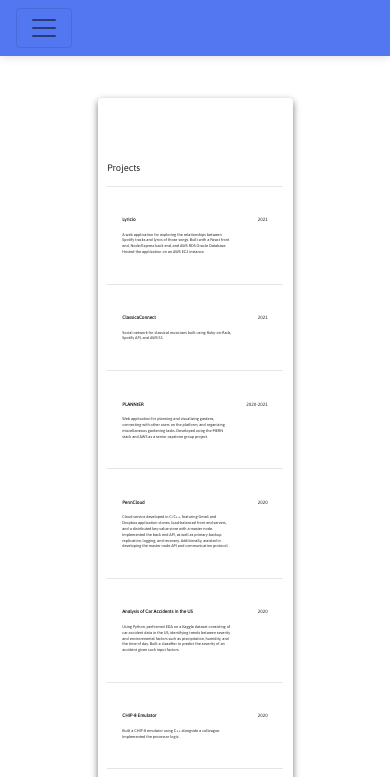
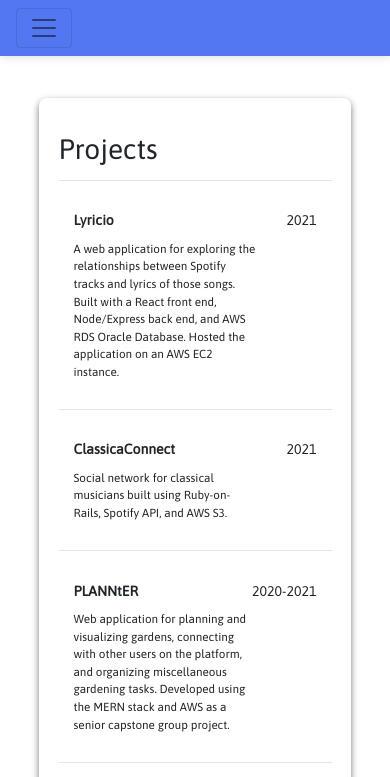
Before and after one commit to jonatlee/jonatlee.github.io, a React app: page /#/projects in a window 390 px wide. Shown: the top 777 px of the page. Built offline with nearby package versions, Linux system fonts and the light colour scheme.

Commit message:
more changes

```diff
--- a/src/components/pages/styles/projects.css
+++ b/src/components/pages/styles/projects.css
@@ -1,12 +1,12 @@
 .projects-header {
-    margin-top: 5vh;
+    margin-top: 2vh;
     font-size: 2.4vw;
 }
 
 .projects-container {
     background-color: #FFFFFF;
     box-shadow: 0 3px 7px #777;
-    max-width: 50vw;
+    width: 50vw;
     border-radius: 1vw;
     padding-left: 2.5vw;
     padding-right: 2.5vw;
@@ -45,6 +45,81 @@
 }
 
 .project-button {
+    font-size: 1.0vw;
     background-color: #5277f1;
     border-color: #3277F1;
 }
+
+@media only screen and (max-width: 1024px) {
+    .projects-container {
+        width: 70vw;
+    }
+    .projects-header {
+        font-size: 4.8vw;
+    }
+    .project-title {
+        font-size: 2.4vw;
+        font-weight: bold;
+    }
+
+    .project-year {
+        font-size: 2.4vw;
+    }
+    .project-description {
+        font-size: 2.0vw;
+    }
+
+    .project-button {
+        font-size: 2.0vw;
+    }
+}
+
+@media only screen and (max-width: 575px) {
+    .projects-container {
+        width: 80vw;
+        padding-left: 5vw;
+        padding-right: 5vw;
+        border-radius: 2vw;
+    }
+    .projects-header {
+        font-size: 7.2vw;
+        margin-top: 1.0vh;
+    }
+    .project-title {
+        font-size: 3.6vw;
+        font-weight: bold;
+    }
+
+    .project-year {
+        font-size: 3.6vw;
+    }
+    .project-description {
+        font-size: 3.0vw;
+    }
+
+    .project-button {
+        font-size: 3.0vw;
+    }
+}
+
+@media only screen and (max-width: 320px) {
+    .projects-container {
+        width: 80vw;
+    }
+    .projects-header {
+        font-size: 8.0vw;
+    }
+    .project-title {
+        font-size: 4.2vw;
+        font-weight: bold;
+    }
+    .project-year {
+        font-size: 4.2vw;
+    }
+    .project-description {
+        font-size: 3.5vw;
+    }
+    .project-button {
+        font-size: 3.5vw;
+    }
+}
```
